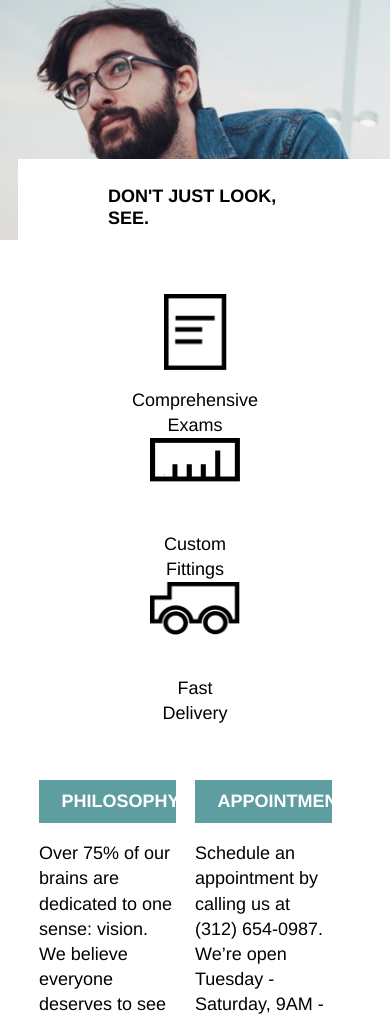
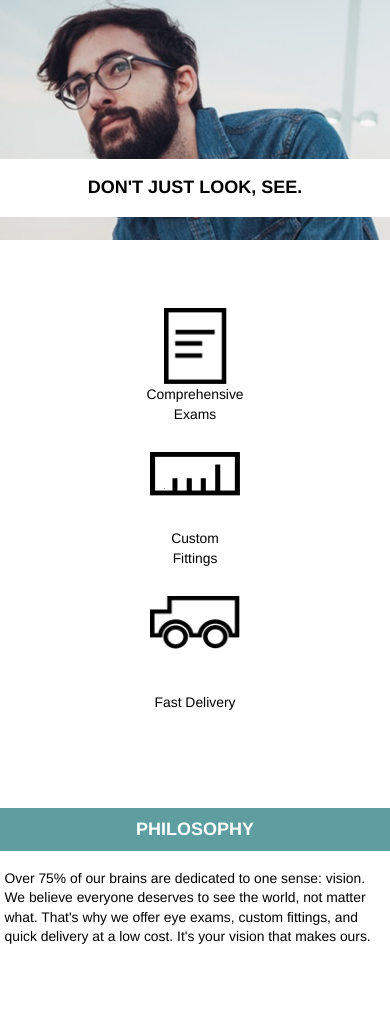
Before and after one commit to pauljhollis/tortoiseshell, a plain HTML site: page index.html in a window 390 px wide. Shown: the part 66-1081 px from the top of the page. Drawn offline with Linux system fonts and the light colour scheme.

Commit message:
Finish mobile final commit

```diff
--- a/index.html
+++ b/index.html
@@ -28,7 +28,9 @@
       </nav>
 
       <div class="banner container flex">
+        <div class="badge">
           <h1>DON'T JUST LOOK, SEE.</h1>
+        </div>
       </div>
 
     </header>
@@ -56,7 +58,7 @@
       <!-- Information -->
       <div class="info flex">
 
-        <div class="infoBox">
+        <div class="infoBox philo">
           <h3>PHILOSOPHY</h3>
           <p>Over 75% of our brains are dedicated to one sense: vision. We believe everyone deserves to see the world, not matter what. That's why we offer eye exams, custom fittings, and quick delivery at a low cost. It's your vision that makes ours.</p>
         </div>
--- a/resources/css/style.css
+++ b/resources/css/style.css
@@ -57,15 +57,15 @@ nav {
 
 .banner {
   justify-content: flex-end;
-  margin-top: 10rem;
-  line-height: 1.2;
 }
 
-.banner h1 {
+.badge {
   font-weight: bold;
   background-color: white;
   margin-right: -2rem;
   padding: 1.5rem 5rem;
+  margin-top: 10rem;
+  line-height: 1.2;
   font-size: 2rem;
 }
 
@@ -107,13 +107,13 @@ img.paper {
 }
 
 .infoBox {
-  max-width: 35%;
+  width: 35%;
   margin-right: 5%;
   margin-bottom: 4rem;
 }
 
 .infoBox h3 {
-  max-width: 12.5rem;
+  width: 12.5rem;
   background-color: cadetblue;
   padding: 0.5rem 1.25rem;
   margin-bottom: 1rem;
@@ -148,14 +148,15 @@ footer img {
     width: 100%;
   }
 
-  .banner {
+  .badge {
     margin-top: 5rem;
+    margin-right: 2rem;
     padding: 0.75rem 4rem;
-    margin-right: 2rem;
   }
 
-  .banner h1 {
+  .badge h1 {
     font-size: 1.33rem;
+    padding: 1rem 0;
   }
 }
 
@@ -182,14 +183,59 @@ footer img {
     display: list-item;
   }
 
-  .banner {
-    justify-content: center;
+  .badge {
+    padding: 0 1rem;
+    margin: 9rem auto 0 auto;
     width: 100%;
-    margin: 9rem auto 0 auto;
-    padding: 0 1rem;
+    text-align: center;
   }
 
-  .banner h1 {
+  .badge h1 {
     font-size: 1rem;
   }
+
+  .offer {
+    flex-direction: column;
+    margin: 3.77rem 0;
+    align-items: center;
+  }
+
+  .offer span {
+    font-size: 0.77rem;
+    margin-bottom: 1.54rem;
+  }
+
+  .info {
+    flex-direction: column;
+    align-items: center;
+  }
+
+  .infoBox {
+    width: 100%;
+    margin-right: 0;
+  }
+
+  .infoBox h3 {
+    text-align: center;
+    width: 100%;
+  }
+
+  .infoBox p {
+    font-size: 0.77rem;
+    margin-top: 1rem;
+    padding: 0 0.25rem;
+  }
+
+  div.infoBox.philo {
+    margin-bottom: 4rem;
+  }
+
+  footer {
+    justify-content: center;
+  }
+
+  footer span {
+    display: none;
+  }
+
 }
```
